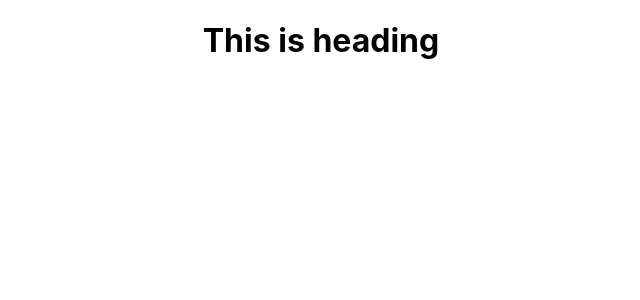
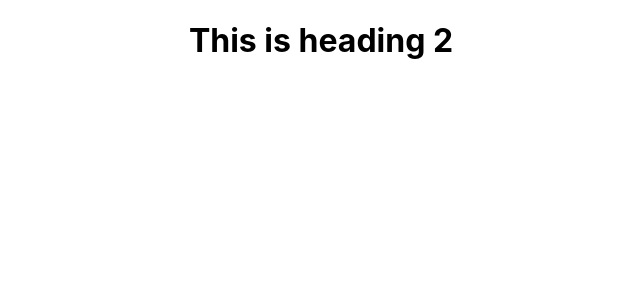
Before and after one commit to manjunadhb/rrep1, a React (Create React App) app: page / in a window 1280 px wide. Shown: the top 300 px of the page, without its empty margins (319-959 px from the left). Built offline with nearby package versions, Linux system fonts and the light colour scheme.

Commit message:
added heading 2

```diff
--- a/src/App.js
+++ b/src/App.js
@@ -4,7 +4,7 @@ import "./App.css";
 function App() {
   return (
     <div className="App">
-      <h1>This is heading</h1>
+      <h1>This is heading 2</h1>
     </div>
   );
 }
```
